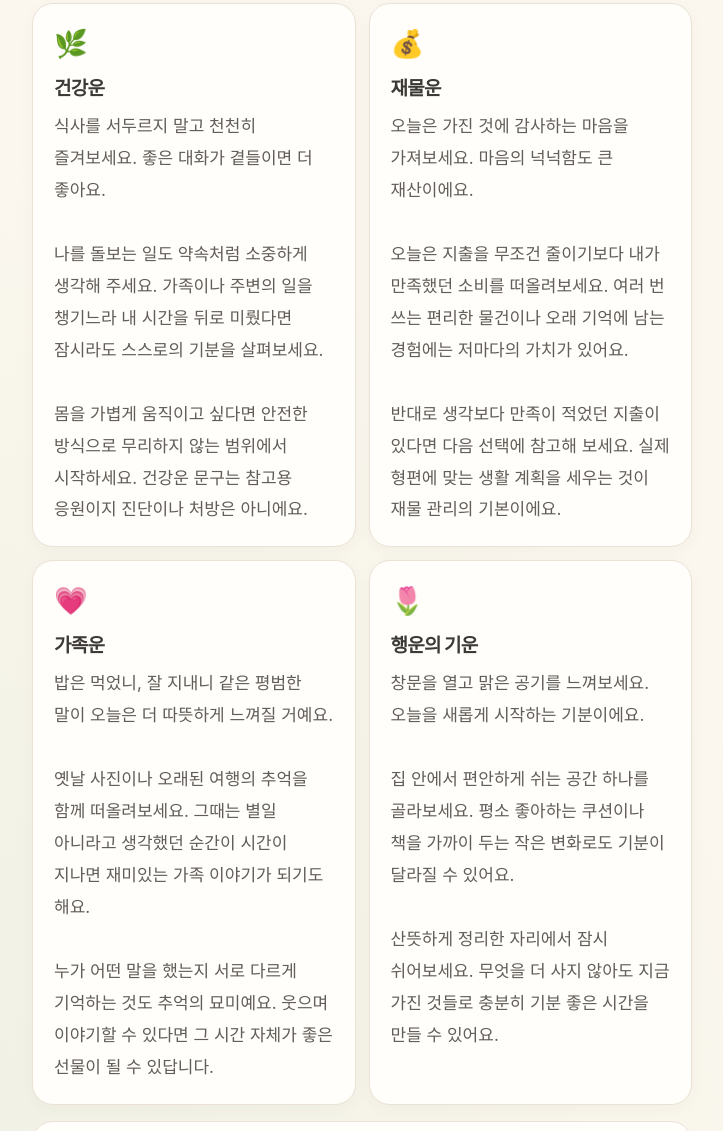
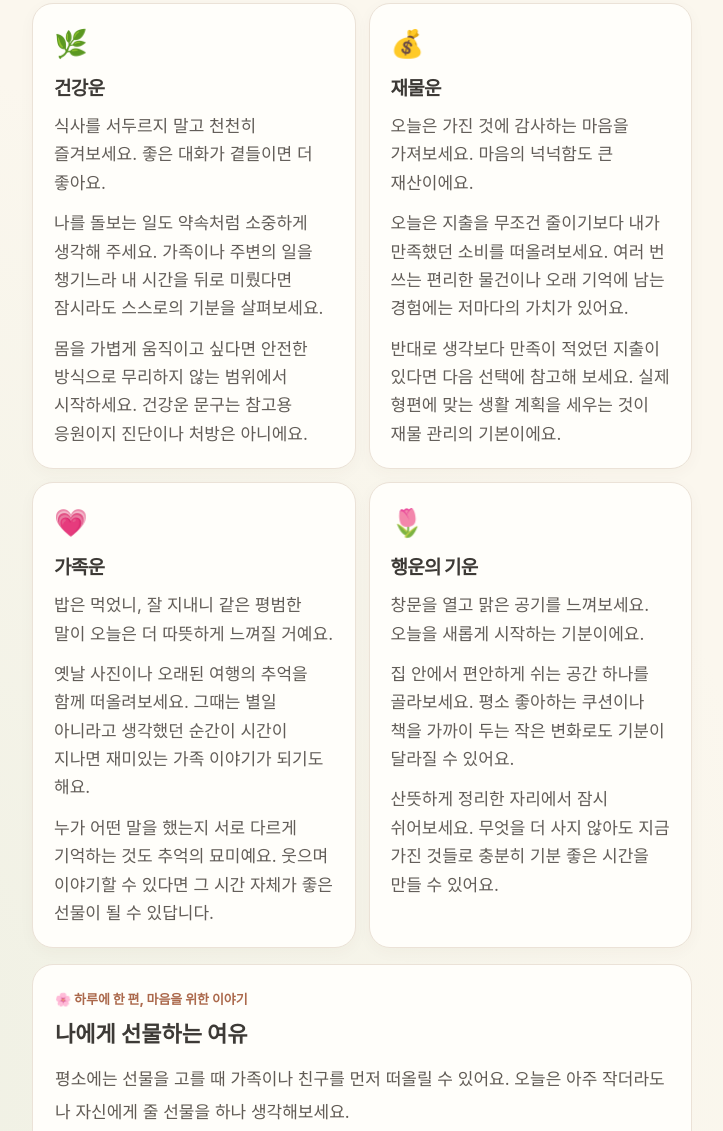
Before and after one commit to kojer-lab/fortune, a plain HTML site: page index.html in a window 1280 px wide. Shown: the part 1594-2725 px from the top of the page, without its empty margins (278-1001 px from the left). Drawn offline with Linux system fonts and the light colour scheme.

Commit message:
Reduce oversized paragraph spacing in daily fortune cards and zodiac readings

```diff
--- a/index.html
+++ b/index.html
@@ -70,8 +70,13 @@
     .fortune-card h3 { font-size: calc(19px * var(--scale)); letter-spacing: -.04em; margin: 0 0 11px; font-weight: 850; }
     .fortune-card p { font-size: calc(17px * var(--scale)); color: #625d58; line-height:1.75; word-break:keep-all; margin:0; }
     /* 여러 문단으로 된 상세 운세를 모바일에서도 읽기 편하게 표시 */
-    .fortune-card p, .zodiac p { white-space:pre-line; }
-    .fortune-card p { line-height:1.88; }
+    /* 줄바꿈 기호가 아닌 실제 문단을 렌더링하여 모바일의 과한 공백 제거 */
+    #panel-today .fortune-paragraphs p { margin:0; line-height:1.67; white-space:normal; word-break:keep-all; overflow-wrap:break-word; }
+    #panel-today .fortune-paragraphs p + p { margin-top:12px; }
+    #panel-today .fortune-card .fortune-paragraphs { margin-top:12px; }
+    #panel-today .zodiac .fortune-paragraphs p { font-size:calc(17px * var(--scale)); }
+    #panel-today .zodiac .fortune-paragraphs.sign-line,
+    #panel-today .zodiac .fortune-paragraphs.hour-line { border-top:1px solid #dce5d5; padding-top:14px; margin-top:15px; }
     .small-title { display:flex; align-items:center; gap:9px; font-size: calc(18px * var(--scale)); margin: 0 0 13px; }
     .bottom-card { border-radius: 21px; background: var(--sage); padding: 24px; margin-top: 15px; }
     .bottom-card p { margin: 0; font-size: calc(19px * var(--scale)); line-height: 1.8; word-break:keep-all; font-weight: 600; }
@@ -225,26 +230,10 @@
     <div class="divider" aria-hidden="true">✦ 나의 하루 살펴보기 ✦</div>
 
     <section class="grid" aria-label="분야별 운세">
-      <article class="fortune-card"><span class="icon" aria-hidden="true">🌿</span><h3>건강운</h3><p id="healthText">식사를 서두르지 말고 천천히 즐겨보세요. 좋은 대화가 곁들이면 더 좋아요.
-
-나를 돌보는 일도 약속처럼 소중하게 생각해 주세요. 가족이나 주변의 일을 챙기느라 내 시간을 뒤로 미뤘다면 잠시라도 스스로의 기분을 살펴보세요.
-
-몸을 가볍게 움직이고 싶다면 안전한 방식으로 무리하지 않는 범위에서 시작하세요. 건강운 문구는 참고용 응원이지 진단이나 처방은 아니에요.</p></article>
-      <article class="fortune-card"><span class="icon" aria-hidden="true">💰</span><h3>재물운</h3><p id="moneyText">오늘은 가진 것에 감사하는 마음을 가져보세요. 마음의 넉넉함도 큰 재산이에요.
-
-오늘은 지출을 무조건 줄이기보다 내가 만족했던 소비를 떠올려보세요. 여러 번 쓰는 편리한 물건이나 오래 기억에 남는 경험에는 저마다의 가치가 있어요.
-
-반대로 생각보다 만족이 적었던 지출이 있다면 다음 선택에 참고해 보세요. 실제 형편에 맞는 생활 계획을 세우는 것이 재물 관리의 기본이에요.</p></article>
-      <article class="fortune-card"><span class="icon" aria-hidden="true">💗</span><h3>가족운</h3><p id="familyText">밥은 먹었니, 잘 지내니 같은 평범한 말이 오늘은 더 따뜻하게 느껴질 거예요.
-
-옛날 사진이나 오래된 여행의 추억을 함께 떠올려보세요. 그때는 별일 아니라고 생각했던 순간이 시간이 지나면 재미있는 가족 이야기가 되기도 해요.
-
-누가 어떤 말을 했는지 서로 다르게 기억하는 것도 추억의 묘미예요. 웃으며 이야기할 수 있다면 그 시간 자체가 좋은 선물이 될 수 있답니다.</p></article>
-      <article class="fortune-card"><span class="icon" aria-hidden="true">🌷</span><h3>행운의 기운</h3><p id="moodText">창문을 열고 맑은 공기를 느껴보세요. 오늘을 새롭게 시작하는 기분이에요.
-
-집 안에서 편안하게 쉬는 공간 하나를 골라보세요. 평소 좋아하는 쿠션이나 책을 가까이 두는 작은 변화로도 기분이 달라질 수 있어요.
-
-산뜻하게 정리한 자리에서 잠시 쉬어보세요. 무엇을 더 사지 않아도 지금 가진 것들로 충분히 기분 좋은 시간을 만들 수 있어요.</p></article>
+      <article class="fortune-card"><span class="icon" aria-hidden="true">🌿</span><h3>건강운</h3><div id="healthText" class="fortune-paragraphs"><p>식사를 서두르지 말고 천천히 즐겨보세요. 좋은 대화가 곁들이면 더 좋아요.</p><p>나를 돌보는 일도 약속처럼 소중하게 생각해 주세요. 가족이나 주변의 일을 챙기느라 내 시간을 뒤로 미뤘다면 잠시라도 스스로의 기분을 살펴보세요.</p><p>몸을 가볍게 움직이고 싶다면 안전한 방식으로 무리하지 않는 범위에서 시작하세요. 건강운 문구는 참고용 응원이지 진단이나 처방은 아니에요.</p></div></article>
+      <article class="fortune-card"><span class="icon" aria-hidden="true">💰</span><h3>재물운</h3><div id="moneyText" class="fortune-paragraphs"><p>오늘은 가진 것에 감사하는 마음을 가져보세요. 마음의 넉넉함도 큰 재산이에요.</p><p>오늘은 지출을 무조건 줄이기보다 내가 만족했던 소비를 떠올려보세요. 여러 번 쓰는 편리한 물건이나 오래 기억에 남는 경험에는 저마다의 가치가 있어요.</p><p>반대로 생각보다 만족이 적었던 지출이 있다면 다음 선택에 참고해 보세요. 실제 형편에 맞는 생활 계획을 세우는 것이 재물 관리의 기본이에요.</p></div></article>
+      <article class="fortune-card"><span class="icon" aria-hidden="true">💗</span><h3>가족운</h3><div id="familyText" class="fortune-paragraphs"><p>밥은 먹었니, 잘 지내니 같은 평범한 말이 오늘은 더 따뜻하게 느껴질 거예요.</p><p>옛날 사진이나 오래된 여행의 추억을 함께 떠올려보세요. 그때는 별일 아니라고 생각했던 순간이 시간이 지나면 재미있는 가족 이야기가 되기도 해요.</p><p>누가 어떤 말을 했는지 서로 다르게 기억하는 것도 추억의 묘미예요. 웃으며 이야기할 수 있다면 그 시간 자체가 좋은 선물이 될 수 있답니다.</p></div></article>
+      <article class="fortune-card"><span class="icon" aria-hidden="true">🌷</span><h3>행운의 기운</h3><div id="moodText" class="fortune-paragraphs"><p>창문을 열고 맑은 공기를 느껴보세요. 오늘을 새롭게 시작하는 기분이에요.</p><p>집 안에서 편안하게 쉬는 공간 하나를 골라보세요. 평소 좋아하는 쿠션이나 책을 가까이 두는 작은 변화로도 기분이 달라질 수 있어요.</p><p>산뜻하게 정리한 자리에서 잠시 쉬어보세요. 무엇을 더 사지 않아도 지금 가진 것들로 충분히 기분 좋은 시간을 만들 수 있어요.</p></div></article>
     </section>
 
 
@@ -258,9 +247,9 @@
     </section>
     <section class="zodiac" id="zodiacSection" hidden aria-labelledby="zodiacTitle">
       <h3 id="zodiacTitle">🐾 띠별 오늘의 이야기</h3>
-      <p id="dogText">나의 띠 이야기는 생년월일을 입력하면 표시돼요.</p>
-      <p class="sign-line" id="geminiText">나의 별자리 이야기는 생년월일을 입력하면 표시돼요.</p>
-      <p class="hour-line" id="hourText">태어난 시간대의 상징도 함께 살펴볼 수 있어요.</p>
+      <div id="dogText" class="fortune-paragraphs"><p>나의 띠 이야기는 생년월일을 입력하면 표시돼요.</p></div>
+      <div id="geminiText" class="sign-line fortune-paragraphs"><p>나의 별자리 이야기는 생년월일을 입력하면 표시돼요.</p></div>
+      <div id="hourText" class="hour-line fortune-paragraphs"><p>태어난 시간대의 상징도 함께 살펴볼 수 있어요.</p></div>
     </section>
 
     <section class="bottom-card" aria-labelledby="wisdomTitle">
@@ -811,14 +800,23 @@
         paragraph.textContent = part.trim();
         heroBody.appendChild(paragraph);
       });
-      byId('healthText').textContent = currentData.health;
-      byId('moneyText').textContent = currentData.money;
-      byId('familyText').textContent = currentData.family;
-      byId('moodText').textContent = currentData.mood;
+      // 상세 운세는 실제 문단 요소로 표시해 불필요한 빈 줄을 없앱니다.
+      const dailyText = {
+        healthText:currentData.health, moneyText:currentData.money,
+        familyText:currentData.family, moodText:currentData.mood,
+        dogText:currentData.dog, geminiText:currentData.gemini,
+        hourText:currentData.hourNote
+      };
+      for (const [id,body] of Object.entries(dailyText)) {
+        const region=byId(id);
+        region.replaceChildren();
+        for (const part of String(body).split(/\n\s*\n/).filter(Boolean)) {
+          const paragraph=document.createElement('p');
+          paragraph.textContent=part.trim();
+          region.appendChild(paragraph);
+        }
+      }
       byId('zodiacTitle').textContent = derived?'🐾 '+derived.animal+'띠의 오늘':'🐾 띠별 오늘의 이야기';
-      byId('dogText').textContent = currentData.dog;
-      byId('geminiText').textContent = currentData.gemini;
-      byId('hourText').textContent = currentData.hourNote;
       byId('birthdayMsg').hidden = !person || !(m === birth.month && d === birth.day);
       byId('quoteText').textContent = currentData.quote;
       byId('colorText').textContent = `🎨 행운의 색 · ${currentData.color}`;
```
